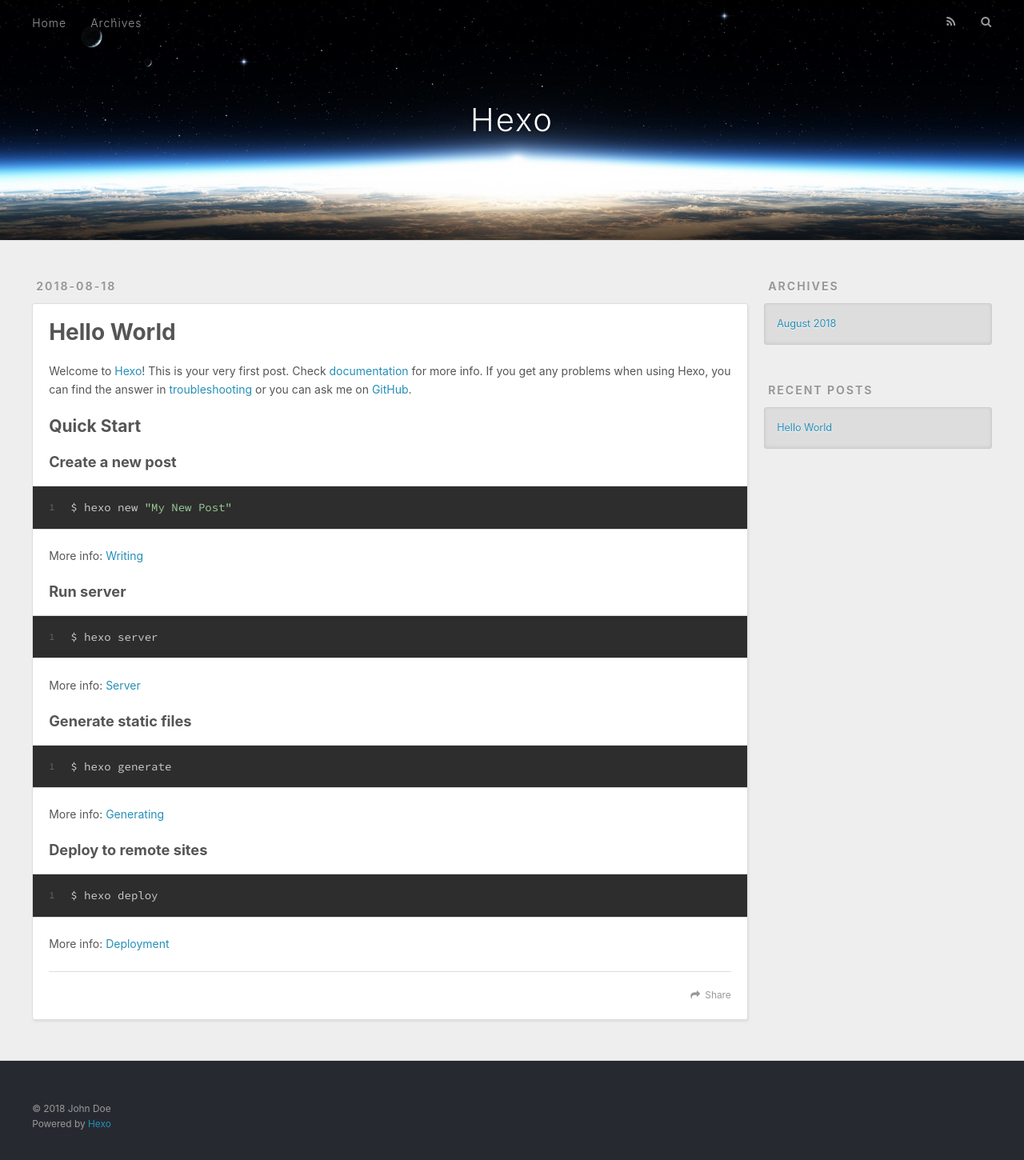
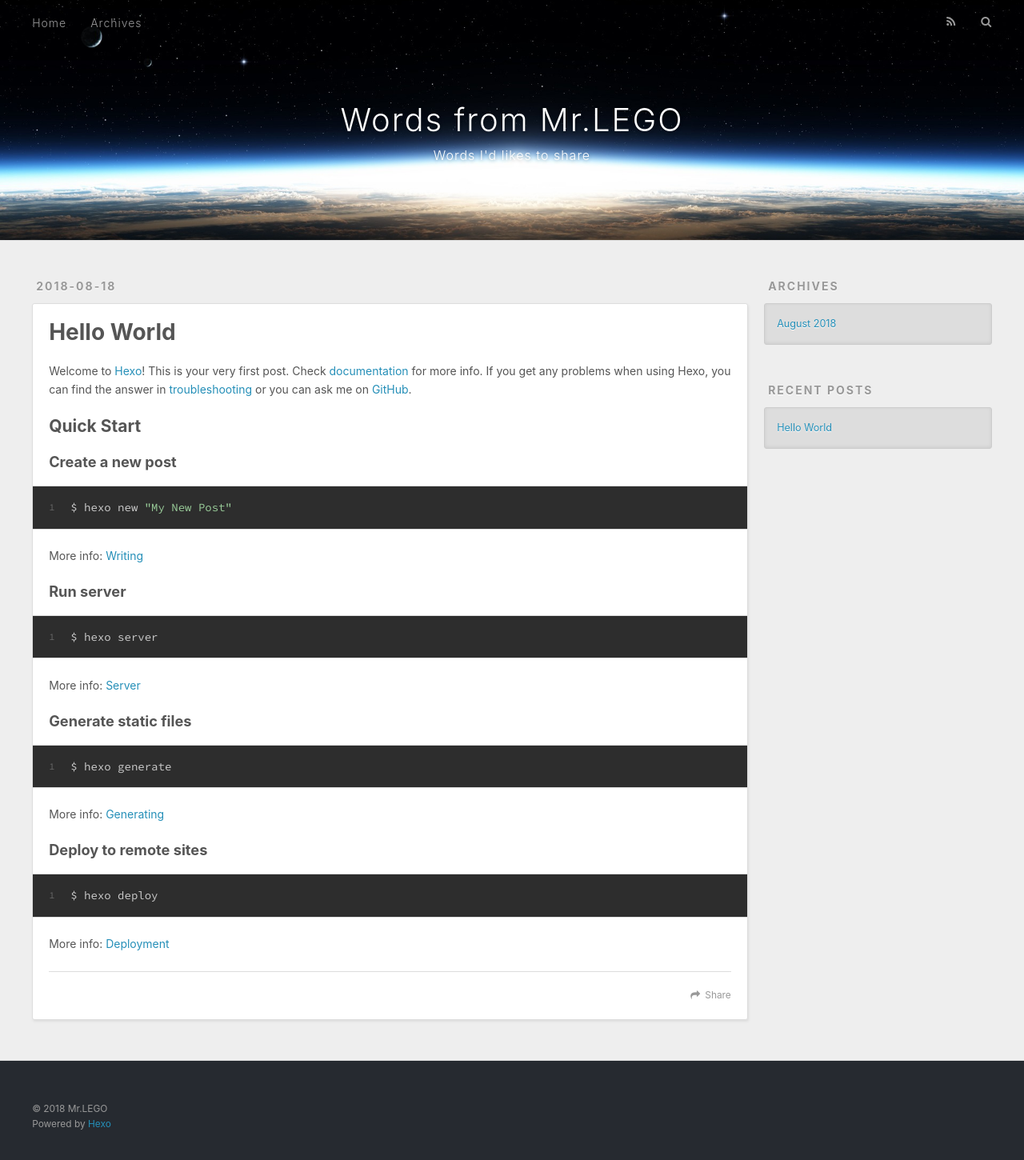
Before and after one commit to MR-LEGO/MR-LEGO.github.io, a plain HTML site: page index.html in a window 1280 px wide. Shown: the whole page at 80% size. Drawn offline with nearby package versions, Linux system fonts and the light colour scheme.

Commit message:
Site updated: 2018-08-18 02:41:22

```diff
--- a/index.html
+++ b/index.html
@@ -5,17 +5,20 @@
 
 
 
-  <title>Hexo</title>
+  <title>Words from Mr.LEGO</title>
   <meta name="viewport" content="width=device-width, initial-scale=1, maximum-scale=1">
-  <meta property="og:type" content="website">
-<meta property="og:title" content="Hexo">
+  <meta name="description" content="I might post tomorrow,You never know">
+<meta property="og:type" content="website">
+<meta property="og:title" content="Words from Mr.LEGO">
 <meta property="og:url" content="http://yoursite.com/index.html">
-<meta property="og:site_name" content="Hexo">
+<meta property="og:site_name" content="Words from Mr.LEGO">
+<meta property="og:description" content="I might post tomorrow,You never know">
 <meta property="og:locale" content="default">
 <meta name="twitter:card" content="summary">
-<meta name="twitter:title" content="Hexo">
+<meta name="twitter:title" content="Words from Mr.LEGO">
+<meta name="twitter:description" content="I might post tomorrow,You never know">
 
-    <link rel="alternate" href="/atom.xml" title="Hexo" type="application/atom+xml">
+    <link rel="alternate" href="/atom.xml" title="Words from Mr.LEGO" type="application/atom+xml">
 
 
     <link rel="icon" href="/favicon.png">
@@ -34,8 +37,12 @@
   <div id="header-outer" class="outer">
     <div id="header-title" class="inner">
       <h1 id="logo-wrap">
-        <a href="/" id="logo">Hexo</a>
+        <a href="/" id="logo">Words from Mr.LEGO</a>
       </h1>
+
+        <h2 id="subtitle-wrap">
+          <a href="/" id="subtitle">Words I&#39;d likes to share</a>
+        </h2>
 
     </div>
     <div id="header-inner" class="inner">
@@ -97,7 +104,7 @@
 
     </div>
     <footer class="article-footer">
-      <a data-url="http://yoursite.com/2018/08/18/hello-world/" data-id="cjkyb1j7e0000eoslf06e9296" class="article-share-link">Share</a>
+      <a data-url="http://yoursite.com/2018/08/18/hello-world/" data-id="cjkyc2ntw0000lcslhfrxa77m" class="article-share-link">Share</a>
 
 
     </footer>
@@ -153,7 +160,7 @@
 
   <div class="outer">
     <div id="footer-info" class="inner">
-      &copy; 2018 John Doe<br>
+      &copy; 2018 Mr.LEGO<br>
       Powered by <a href="http://hexo.io/" target="_blank">Hexo</a>
     </div>
   </div>
```
Also changed, not shown: 2018/08/18/hello-world/index.html (+10 -6 lines), archives/2018/08/index.html (+15 -8 lines), archives/2018/index.html (+15 -8 lines), archives/index.html (+15 -8 lines).
